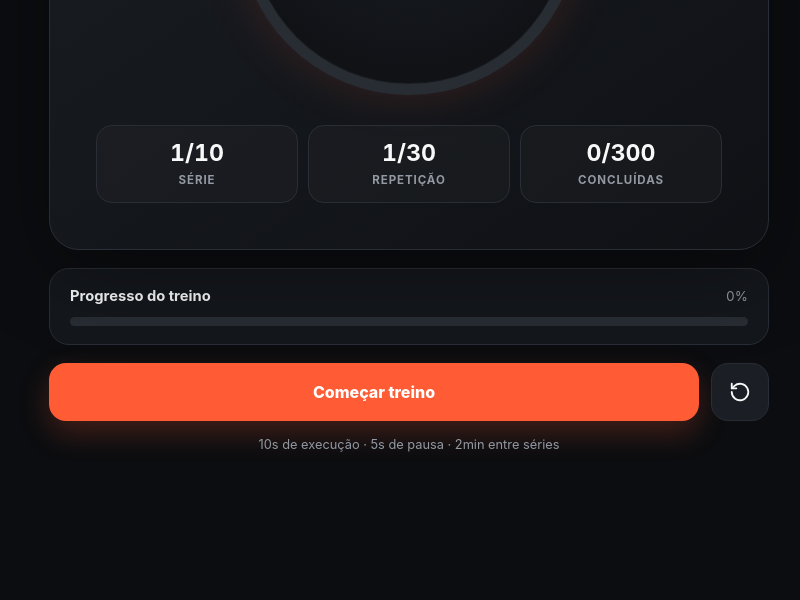
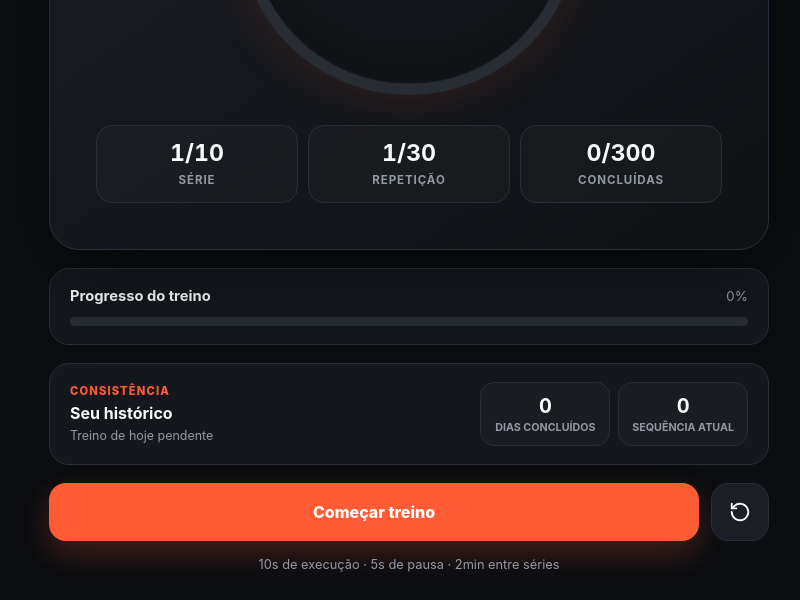
Before and after one commit to fubukidevs/cronometro, a plain HTML site: page index.html in a window 1280 px wide. Shown: the part 444-1044 px from the top of the page, without its empty margins (231-1031 px from the left). Before the commit the page ends 924 px from the top, so only its background shows below. Drawn offline with Linux system fonts and the light colour scheme.

Commit message:
index.html

```diff
--- a/index.html
+++ b/index.html
@@ -263,6 +263,45 @@
       transition: width .35s ease;
     }
 
+    .history {
+      display: grid;
+      grid-template-columns: 1fr auto;
+      align-items: center;
+      gap: 22px;
+      padding: 18px 20px;
+      border: 1px solid var(--line);
+      border-radius: 20px;
+      background: var(--panel);
+    }
+
+    .history-copy { min-width: 0; }
+
+    .history-kicker {
+      display: block;
+      margin-bottom: 5px;
+      color: var(--accent);
+      font-size: .7rem;
+      font-weight: 800;
+      letter-spacing: .1em;
+      text-transform: uppercase;
+    }
+
+    .history-copy strong { display: block; font-size: 1rem; }
+    .history-copy small { display: block; margin-top: 5px; color: var(--muted); font-size: .78rem; }
+
+    .history-stats { display: grid; grid-template-columns: repeat(2, minmax(92px, 1fr)); gap: 8px; }
+
+    .history-stat {
+      padding: 11px 13px;
+      border: 1px solid var(--line);
+      border-radius: 14px;
+      background: rgba(255,255,255,.022);
+      text-align: center;
+    }
+
+    .history-stat strong { display: block; font-size: 1.25rem; font-variant-numeric: tabular-nums; }
+    .history-stat span { display: block; margin-top: 3px; color: var(--muted); font-size: .67rem; font-weight: 700; text-transform: uppercase; }
+
     .controls { display: grid; grid-template-columns: 1fr auto; gap: 12px; }
 
     .primary, .secondary {
@@ -308,6 +347,8 @@
       .metrics { gap: 7px; }
       .metric { padding: 13px 7px; }
       .metric span { font-size: .64rem; letter-spacing: .04em; }
+      .history { grid-template-columns: 1fr; gap: 13px; }
+      .history-stats { grid-template-columns: repeat(2, 1fr); }
     }
 
     @media (prefers-reduced-motion: reduce) {
@@ -351,6 +392,18 @@
       <div class="track"><span id="overallBar"></span></div>
     </section>
 
+    <section class="history" aria-label="Histórico de dias concluídos">
+      <div class="history-copy">
+        <span class="history-kicker">Consistência</span>
+        <strong>Seu histórico</strong>
+        <small id="todayStatus">Treino de hoje pendente</small>
+      </div>
+      <div class="history-stats">
+        <div class="history-stat"><strong id="daysDone">0</strong><span>Dias concluídos</span></div>
+        <div class="history-stat"><strong id="currentStreak">0</strong><span>Sequência atual</span></div>
+      </div>
+    </section>
+
     <div class="controls">
       <button class="primary" id="mainButton" type="button">Começar treino</button>
       <button class="secondary" id="resetButton" type="button" aria-label="Reiniciar treino" title="Reiniciar treino">
@@ -375,6 +428,9 @@
       const elapsedEl = document.querySelector('#elapsed');
       const overallLabel = document.querySelector('#overallLabel');
       const overallBar = document.querySelector('#overallBar');
+      const daysDone = document.querySelector('#daysDone');
+      const currentStreak = document.querySelector('#currentStreak');
+      const todayStatus = document.querySelector('#todayStatus');
       const mainButton = document.querySelector('#mainButton');
       const resetButton = document.querySelector('#resetButton');
       const soundButton = document.querySelector('#soundButton');
@@ -393,6 +449,57 @@
       let soundOn = true;
       let audioContext = null;
       let wakeLock = null;
+
+      const HISTORY_KEY = 'ritmo-completed-days-v1';
+
+      function dateKey(date = new Date()) {
+        const year = date.getFullYear();
+        const month = String(date.getMonth() + 1).padStart(2, '0');
+        const day = String(date.getDate()).padStart(2, '0');
+        return `${year}-${month}-${day}`;
+      }
+
+      function completedDays() {
+        try {
+          const saved = JSON.parse(localStorage.getItem(HISTORY_KEY) || '[]');
+          return [...new Set(saved.filter(day => /^\d{4}-\d{2}-\d{2}$/.test(day)))].sort();
+        } catch (_) {
+          return [];
+        }
+      }
+
+      function streakFor(days) {
+        const completedSet = new Set(days);
+        const cursor = new Date();
+        if (!completedSet.has(dateKey(cursor))) {
+          cursor.setDate(cursor.getDate() - 1);
+          if (!completedSet.has(dateKey(cursor))) return 0;
+        }
+        let streak = 0;
+        while (completedSet.has(dateKey(cursor))) {
+          streak += 1;
+          cursor.setDate(cursor.getDate() - 1);
+        }
+        return streak;
+      }
+
+      function renderHistory() {
+        const days = completedDays();
+        const finishedToday = days.includes(dateKey());
+        daysDone.textContent = days.length;
+        currentStreak.textContent = streakFor(days);
+        todayStatus.textContent = finishedToday ? 'Treino de hoje concluído' : 'Treino de hoje pendente';
+      }
+
+      function recordToday() {
+        const days = completedDays();
+        const today = dateKey();
+        if (!days.includes(today)) {
+          days.push(today);
+          localStorage.setItem(HISTORY_KEY, JSON.stringify(days.sort()));
+        }
+        renderHistory();
+      }
 
       const icons = {
         on: '<svg viewBox="0 0 24 24" fill="none" stroke="currentColor" stroke-width="2" stroke-linecap="round" stroke-linejoin="round" aria-hidden="true"><path d="M11 5 6 9H2v6h4l5 4V5Z"/><path d="M15.5 8.5a5 5 0 0 1 0 7"/><path d="M18.5 5.5a9 9 0 0 1 0 13"/></svg>',
@@ -447,7 +554,7 @@
             remaining = 0;
             beep('done');
             if (wakeLock) wakeLock.release().catch(() => {});
-            localStorage.setItem('ritmo-last-complete', new Date().toISOString().slice(0, 10));
+            recordToday();
             return;
           }
           if (rep < CONFIG.reps) {
@@ -580,6 +687,7 @@
       });
 
       soundButton.innerHTML = icons.on;
+      renderHistory();
       render();
     })();
   </script>
```
